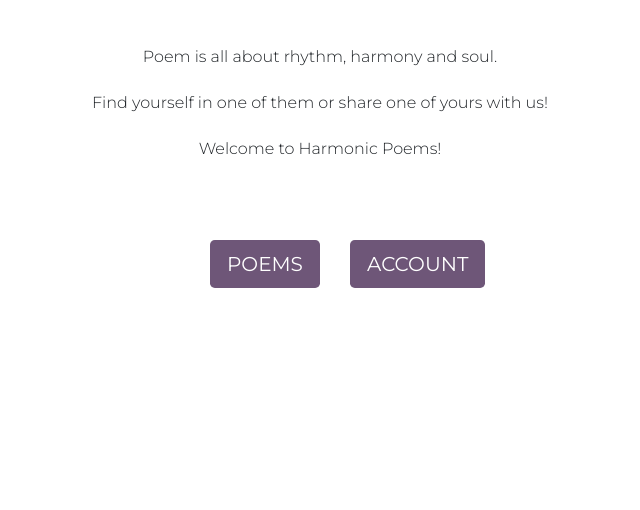
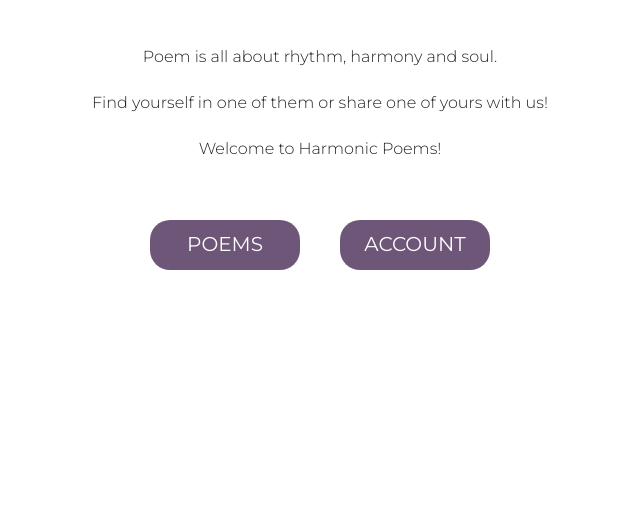
Before and after one commit to MerveKucukzoroglu/days-tea, a Django app: page / in a window 1280 px wide. Shown: the part 94-604 px from the top of the page, without its empty margins (320-960 px from the left). Run offline with Django 3.2, Linux system fonts and the light colour scheme; the visitor is signed in with stand-in values (Sample User, id 1).

Commit message:
Style links as buttons

```diff
--- a/static/css/style.css
+++ b/static/css/style.css
@@ -146,7 +146,7 @@ body {
 
 .btn-signup:hover,
 .btn-signup:active {
-    background-color:#B3A7B7;
+    background-color:#513e58;
     color:#fff;
 }
 
@@ -159,7 +159,7 @@ body {
 .link:hover,
 .link:active {
     color:#B3A7B7;
-    text-decoration: underline;
+    text-decoration: none;
 }
 
 .btn-like {
@@ -182,6 +182,10 @@ body {
     padding: 5px;
 }
 
+.social-link:hover {
+    color:#fff8b0;
+}
+
 /* Account styles */
 .logout-container {
     display: block;
@@ -195,22 +199,31 @@ body {
     padding: 10px;
 }
 
+.fa-user:hover {
+    color:#513e58;
+}
+
 /* home page */
-.intro-msg {
+.intro-msg, .profile {
     text-align: center;
     margin:40px 20px 20px 20px;
     line-height: 30px;
 }
 
-.home-link {
+.btn-link {
+    text-decoration: none;
+    color:white;
+    margin: 20px;
     height: 50px;
-    width: 100px;
-    text-decoration: none;
-    align-items: center;
-    margin:20px;
-    padding: 10px;
+    width: 150px;
     border-color: none;
     border-radius: 20px;
+    align-items: center;
+}
+
+.btn-link:hover {
+    color:white;
+    background-color:#513e58;
 }
 
 #msg {
--- a/templates/index.html
+++ b/templates/index.html
@@ -11,11 +11,11 @@
 
     </div>
     <div class="d-flex justify-content-center">
-        <a class="home-link" href="{% url 'poem_list' %}"><button class="btn btn-signup btn-lg">POEMS</button></a>
+        <a class="btn btn-signup btn-lg btn-link" href="{% url 'poem_list' %}">POEMS</a>
         {% if user.is_authenticated %}
-            <a class="home-link" href="{% url 'profile' %}"><button class="btn btn-signup btn-lg">ACCOUNT</button></a>
+            <a class="btn btn-signup btn-lg btn-link" href="{% url 'profile' %}">ACCOUNT</a>
         {% else %}
-            <a class="home-link" href="{% url 'account_login' %}"><button class="btn btn-signup btn-lg">LOGIN</button></a>
+            <a class="btn btn-signup btn-lg btn-link" href="{% url 'account_login' %}">LOGIN</a>
         {% endif %}
 
     </div>
```
Also changed, not shown: templates/profile.html (+2 -6 lines).
